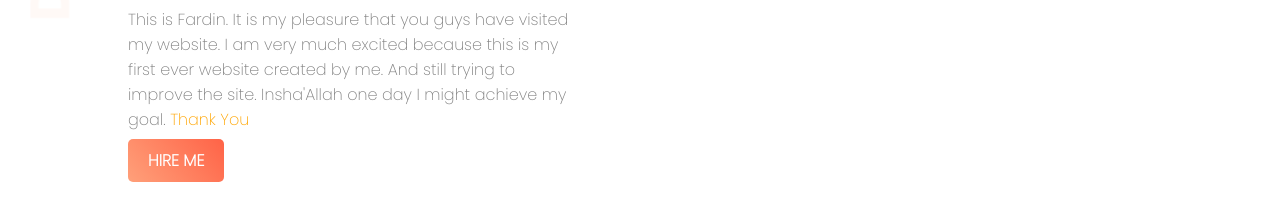
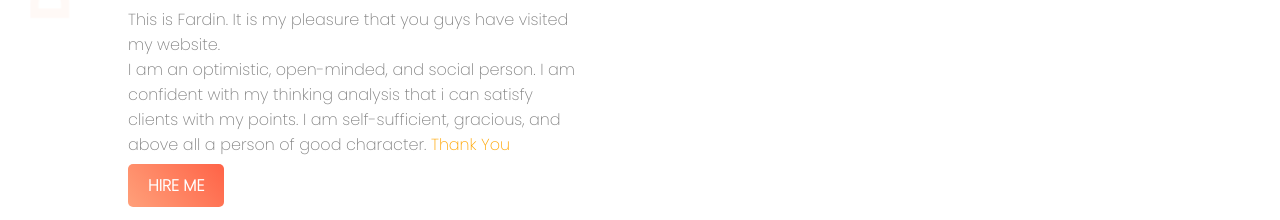
Before and after one commit to fardinrafatbd/personal-website2, a plain HTML site: page index.html in a window 1280 px wide. Shown: the part 341-561 px from the top of the page. Drawn offline with nearby package versions, Linux system fonts and the light colour scheme.

Commit message:
first commit

```diff
--- a/index.html
+++ b/index.html
@@ -17,7 +17,7 @@
 <h1>HELLO, I'M  </h1>
 <h1><span class="darkpink-color"> FARDIN RAFAT</span></h1>
 <h3>A beginner level web developer.</h3>
-<p >This is Fardin. It is my pleasure that you guys have visited my website. I am very much excited because this is my first ever website created by me. And still trying to improve the site. Insha'Allah one day I might achieve my goal.   <span class="orange-color">Thank You</span> </p>
+<p >This is Fardin. It is my pleasure that you guys have visited my website.<br> I am an optimistic, open-minded, and social person. I am confident with my thinking analysis that i can satisfy clients with my points. I am self-sufficient, gracious, and above all a person of good character.  <span class="orange-color">Thank You</span> </p>
 
 <a class="anchor-css" target="_blank" href="https://www.linkedin.com/in/fardin-rafat-248390200/">HIRE ME</a>
         </div>
```
